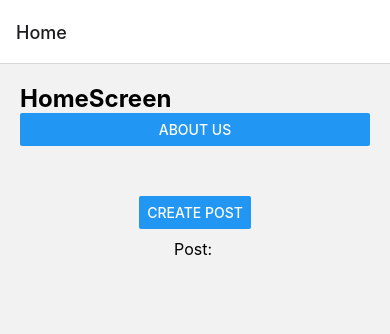
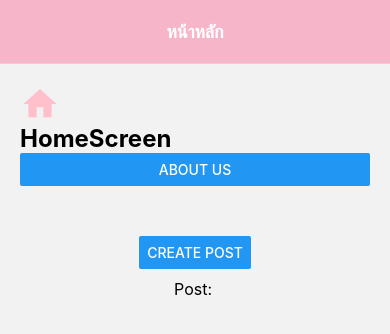
Before and after one commit to PentaYukina/2213110584_ReactNative, a React Native app: screen /Home in a window 390 px wide. Shown: the top 334 px of the page. Built offline with nearby package versions, Linux system fonts and the light colour scheme.

Commit message:
Lecture8_Practice3 [August, 31,2024]

```diff
--- a/App.tsx
+++ b/App.tsx
@@ -1,27 +1,46 @@
-import { View, Text } from 'react-native'
-import React from 'react'
+import { View, Text } from "react-native";
+import React from "react";
 
-import HomeScreen from './screens/HomeScreen'
-import AboutScreen from './screens/AboutScreen'
+import HomeScreen from "./screens/HomeScreen";
+import AboutScreen from "./screens/AboutScreen";
 import CreaePostScreen from "./screens/CreaePostScreen";
 
+import { NavigationContainer } from "@react-navigation/native";
+import { createNativeStackNavigator } from "@react-navigation/native-stack";
 
-import {NavigationContainer} from '@react-navigation/native';
-import {createNativeStackNavigator} from '@react-navigation/native-stack';
-
-const App = ():React.JSX.Element => {
-
+const App = (): React.JSX.Element => {
   const HomeStack = createNativeStackNavigator();
 
   return (
     <NavigationContainer>
-      <HomeStack.Navigator initialRouteName='Home'>
-        <HomeStack.Screen name='Home' component={HomeScreen}/>
-        <HomeStack.Screen name='About' component={AboutScreen}/>
-        <HomeStack.Screen name='CreatePost' component={CreaePostScreen}/>
+      <HomeStack.Navigator
+        initialRouteName="Home"
+        screenOptions={{//Global
+          headerStyle: { backgroundColor: "#F7B5CA" },
+          headerTintColor: "white",
+          headerTitleStyle: { fontWeight: "bold" },
+          headerTitleAlign: "center",
+        }}
+      >
+        <HomeStack.Screen
+          name="Home"
+          component={HomeScreen}
+          options={{ title: "หน้าหลัก" }}
+        />
+        <HomeStack.Screen
+          name="About"
+          component={AboutScreen}
+          /* options={{ title: "เกี่ยวกับเรา" ,
+            headerStyle:{backgroundColor:'#FFD0D0'},
+            headerTintColor:'white',
+            headerTitleStyle:{fontWeight:'bold'},
+            headerTitleAlign:'center'
+          }} */
+        />
+        <HomeStack.Screen name="CreatePost" component={CreaePostScreen} />
       </HomeStack.Navigator>
     </NavigationContainer>
-  )
-}
+  );
+};
 
-export default App
+export default App;
--- a/package.json
+++ b/package.json
@@ -17,11 +17,13 @@
     "react": "18.2.0",
     "react-native": "0.74.3",
     "react-native-safe-area-context": "4.10.5",
-    "react-native-screens": "3.31.1"
+    "react-native-screens": "3.31.1",
+    "react-native-vector-icons": "^10.1.0"
   },
   "devDependencies": {
     "@babel/core": "^7.20.0",
     "@types/react": "~18.2.45",
+    "@types/react-native-vector-icons": "^6.4.18",
     "typescript": "^5.5.3"
   },
   "private": true
--- a/screens/HomeScreen.tsx
+++ b/screens/HomeScreen.tsx
@@ -1,5 +1,6 @@
 import { View, Text, Button, StyleSheet } from "react-native";
 import React from "react";
+import MaterialIcon from 'react-native-vector-icons/MaterialCommunityIcons';
 
 const HomeScreen = ({ navigation, route }: any): React.JSX.Element => {
   const gotoAbout = () => {
@@ -11,6 +12,7 @@
 
   return (
     <View style={styles.container}>
+      <MaterialIcon name="home" size={40} color='pink'/>
       <Text style={styles.header}>HomeScreen</Text>
       <Button title="About us" onPress={gotoAbout} />
       <View style={styles.postContainer}>
```
Also changed, not shown: 1 other file (tests, documents, lock files or other folders).
